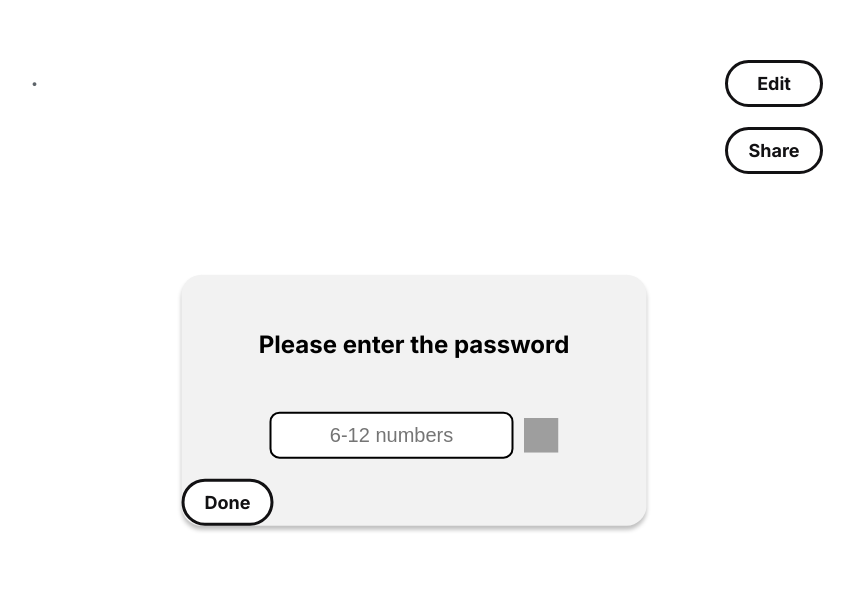
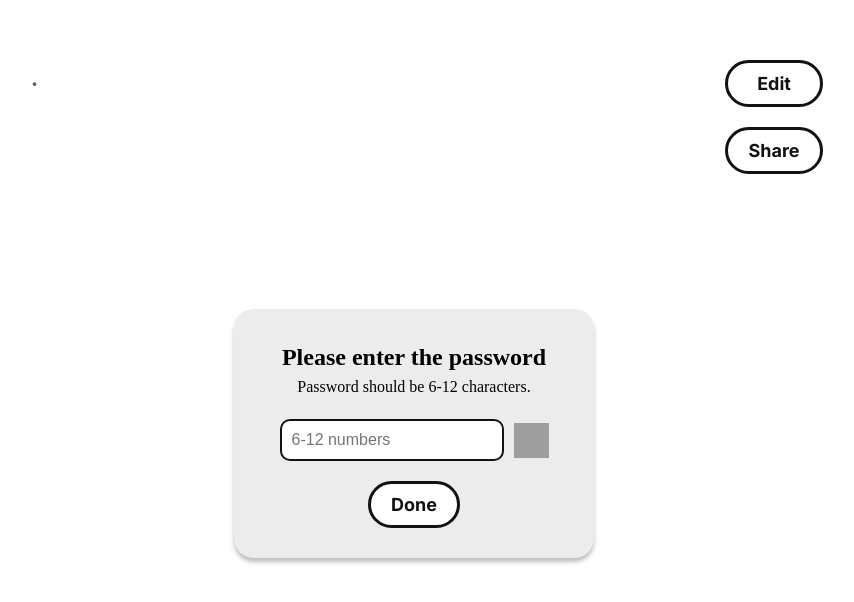
Before and after one commit to ginger-lemon/l-note, a React app: page /1 in a window 1280 px wide. Both pictures are taken after a click on the button "Edit". Shown: the top 602 px of the page, without its empty margins (226-1080 px from the left). Built offline with nearby package versions, Linux system fonts and the light colour scheme; no server answers; the database is empty; grey boxes are pictures that could not be loaded.

Commit message:
安裝 redux react-redux redux toolkit

```diff
--- a/package.json
+++ b/package.json
@@ -62,6 +62,7 @@
     "webpack-dev-server": "^4.15.1"
   },
   "dependencies": {
+    "@reduxjs/toolkit": "^1.9.7",
     "crypto-js": "^4.1.1",
     "firebase": "^10.0.0",
     "firebase-tools": "^12.4.3",
@@ -70,7 +71,9 @@
     "react": "^18.2.0",
     "react-dom": "^18.2.0",
     "react-markdown": "^8.0.7",
+    "react-redux": "^8.1.3",
     "react-router-dom": "^6.14.1",
+    "redux": "^4.2.1",
     "styled-components": "^6.0.3"
   }
 }
--- a/src/components/dialog/Dialog.js
+++ b/src/components/dialog/Dialog.js
@@ -2,44 +2,25 @@ import React from "react";
 import Styles from './Dialog.module.css'
 import Button from "../button/Button";
 
-import { StyledDialog, StyledDialogChildren } from "./Styled-Dialog";
-
 const Dialog = ({
-     title, describe, children,
+     title, description, children,
      buttonName, buttonType, handleClick
     }) => {
 
     return (
-        <StyledDialog>
+        <div className={Styles.container}>
             <h2>{title}</h2>
-            <p>{describe}</p>
-            <StyledDialogChildren>
-                {children}
-            </StyledDialogChildren>
-            <div>
+            <p>{description}</p>
+            {children}
+            <div className={Styles.buttonWrapper}>
                 <Button
                     buttonName={buttonName}
                     buttonType={buttonType}
                     handleClick={handleClick}
                 />
             </div>
-        </StyledDialog>
+        </div>
     )
 }
 
 export default Dialog
-
-{/* <StyledDialog>
-    <h2>{title}</h2>
-    <p>{describe}</p>
-    <StyledDialogChildren>
-        {children}
-    </StyledDialogChildren>
-    <div>
-        <Button
-            buttonName={buttonName}
-            buttonType={buttonType}
-            handleClick={handleClick}
-        />
-    </div>
-</StyledDialog> */}
```
Also changed, not shown: 1 other file (tests, documents, lock files or other folders).
